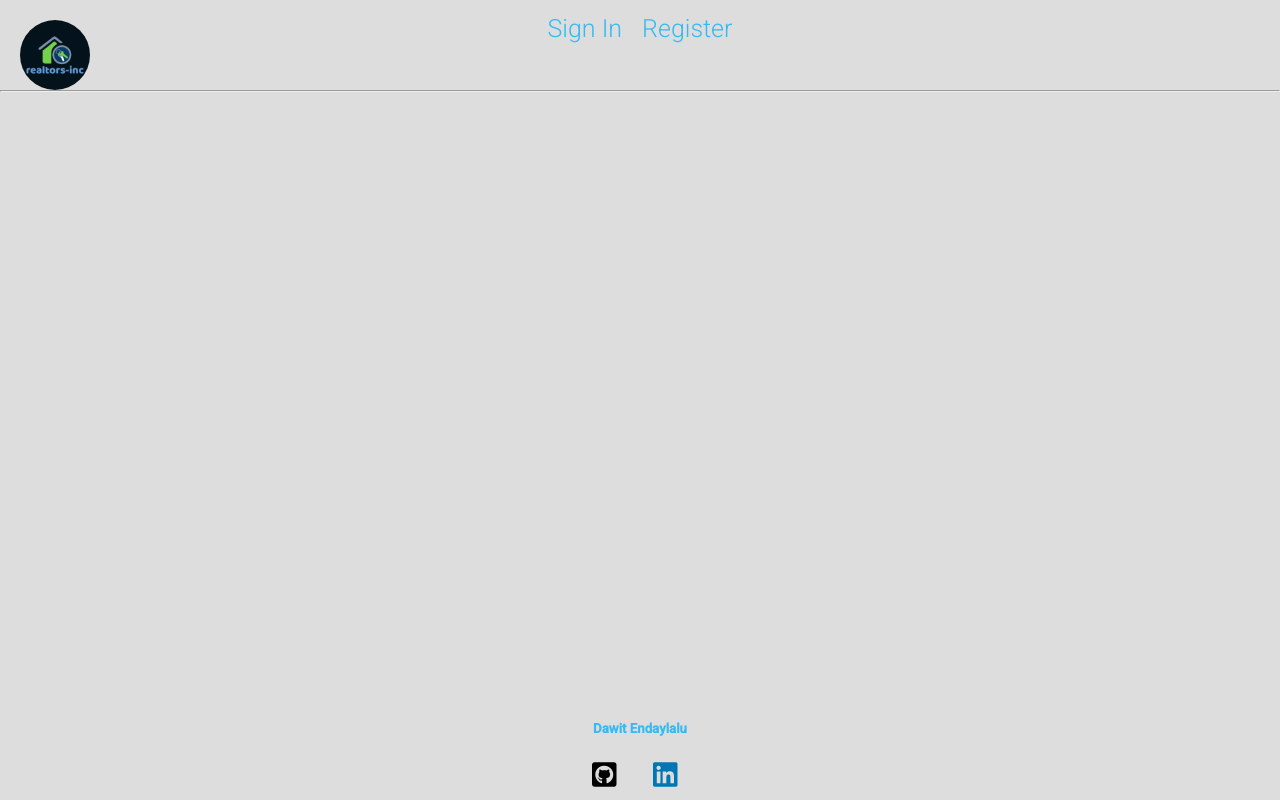
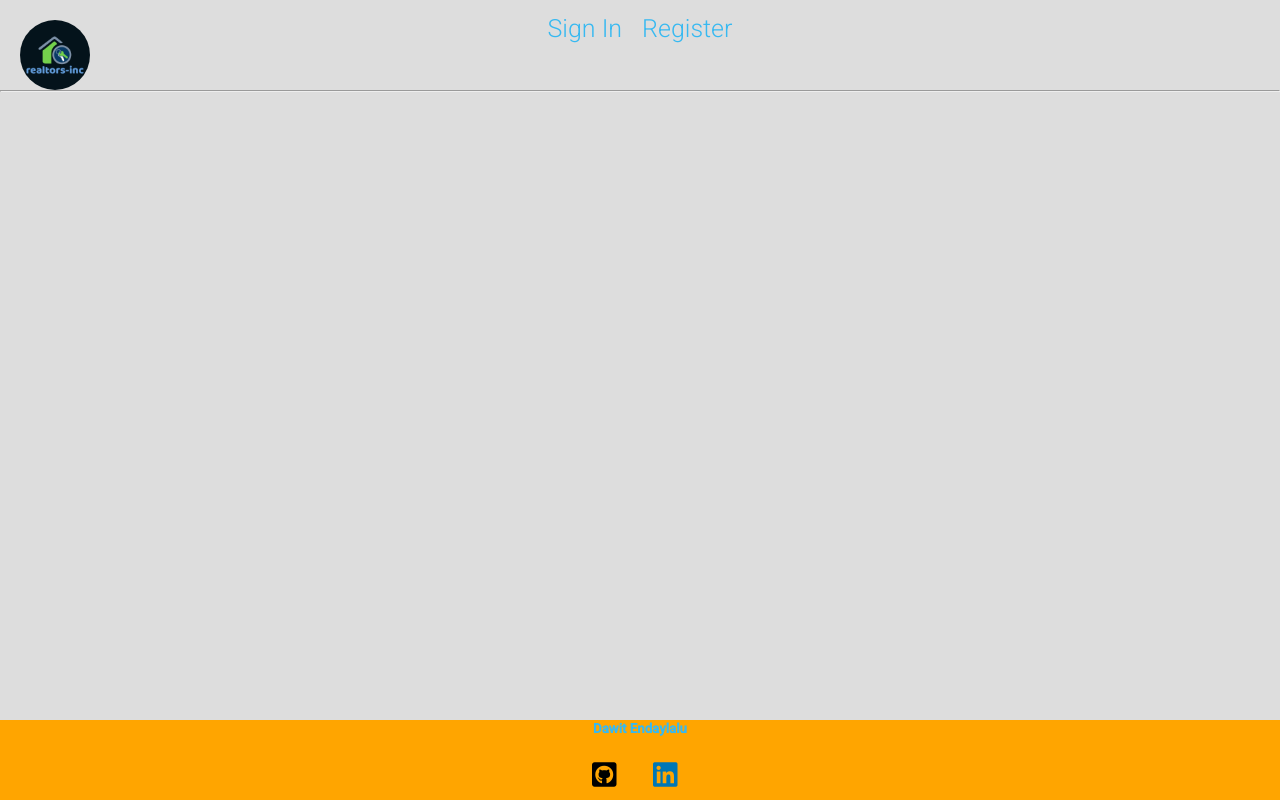
Before and after one commit to dawit-design/properties-market, a React (Create React App) app in the folder client/: page / in a window 1280 px wide. Built offline with nearby package versions, Linux system fonts and the light colour scheme; no server answers; a web font is replaced by a local one.

Commit message:
footer fix

```diff
--- a/client/src/components/Shared/Footer/Footer.css
+++ b/client/src/components/Shared/Footer/Footer.css
@@ -2,7 +2,7 @@
   flex: 1;
 }
 footer {
-  /* background-color: orange; */
+  background-color: orange;
   position: absolute;
     left: 0;
     bottom: 0;
```
Also changed, not shown: 1 other file (tests, documents, lock files or other folders).
